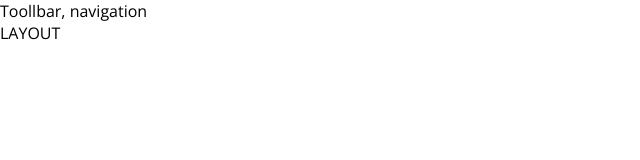
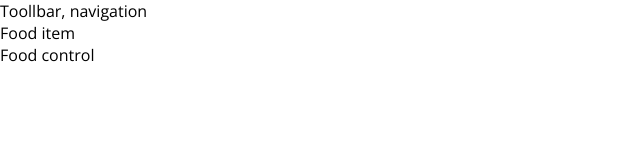
Before and after one commit to sheetal1403/React-Food-ordering-app, a React app: page / in a window 1280 px wide. Shown: the top 160 px of the page, without its empty margins (0-640 px from the left). Built offline with nearby package versions, Linux system fonts and the light colour scheme.

Commit message:
add FoodBuilder component

```diff
--- a/src/App.js
+++ b/src/App.js
@@ -1,11 +1,13 @@
 import React from 'react';
 import Layout from '../src/components/Layout/Layout';
-
+import FoodBuilder from '../src/containers/FoodBuilder/FoodBuilder';
 
 function App() {
   return (
     <div>
-      <Layout>  LAYOUT</Layout>
+      <Layout>
+        <FoodBuilder/>
+      </Layout>
     </div>
   );
 }
--- /dev/null
+++ b/src/containers/FoodBuilder/FoodBuilder.js
@@ -0,0 +1,15 @@
+import React, { Component } from 'react';
+import Aux from '../../hoc/Auxillary/Auxillary';
+
+class FoodBuilder extends Component{
+    render(){
+        return(
+            <Aux>
+                <div>Food item</div>
+                <div>Food control</div>
+            </Aux>
+        );
+    }
+};
+
+export default FoodBuilder;
```
